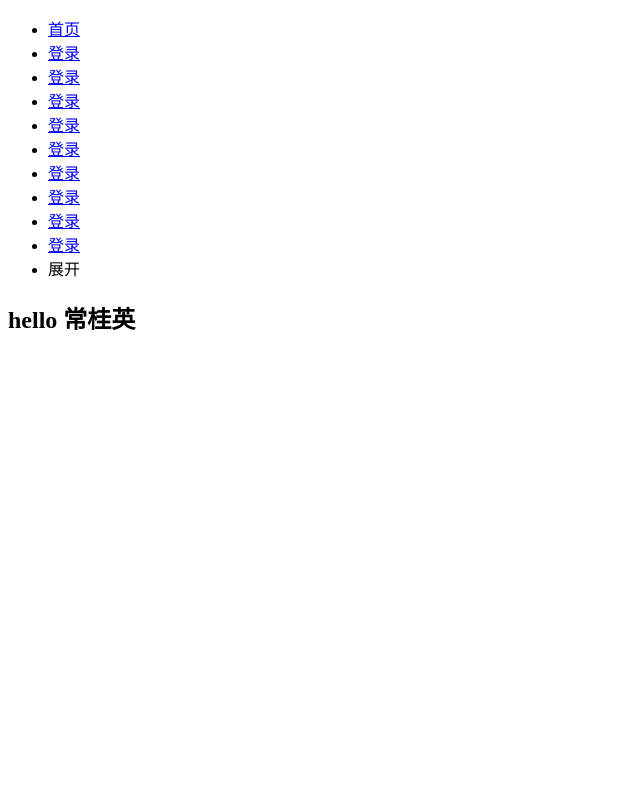
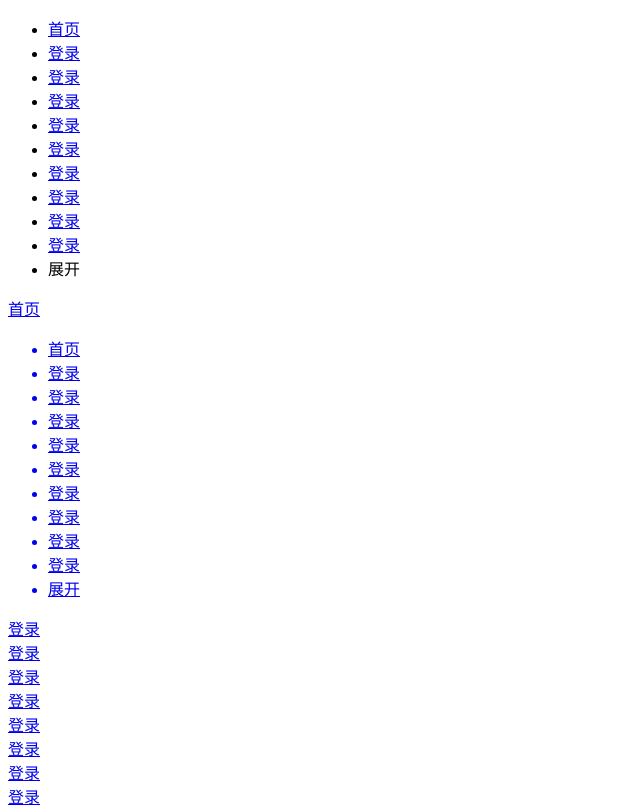
Before and after one commit to nywgithub/juejin-react-ts, a React app: page /#/main in a window 1280 px wide. Shown: the top 806 px of the page, without its empty margins (0-640 px from the left). Built offline with nearby package versions, Linux system fonts and the light colour scheme.

Commit message:
nav 悬浮

```diff
--- a/src/common/components/nav/index.tsx
+++ b/src/common/components/nav/index.tsx
@@ -8,6 +8,7 @@ export interface InavMenu {
     url: string
   }[]
   isHead?: boolean
+  children: string
 }
 
 /*
@@ -16,15 +17,26 @@ export interface InavMenu {
     2.展开绑定点击事件(点击后将大于10之后的标签插入最后)
     3.2添加动画过渡
     4.重复部分组件化
+    5.样式
 */
 
 //一级导航
 const TopNav: React.FC<InavMenu> = (props) => {
-  const { list } = props
-  const navList = list.map((item) => {
+  const [isHover, setIsHover] = useState(0)
+  const { list, children } = props
+  const navMouseHover = (index) => {
+    setIsHover(index)
+  }
+  const navList = list.map((item, index) => {
     return (
-      <Link className="nav-item" to={item.url}>
-        <div className="item-title">{item.title}</div>
+      <Link className="nav-item" to={item.url} key={index}>
+        <div
+          className="item-title nav-popBox"
+          onMouseOver={() => navMouseHover(index)}
+        >
+          {item.title}
+          {isHover === index && children}
+        </div>
       </Link>
     )
   })
@@ -45,28 +57,28 @@ const NavMenu: React.FC<InavMenu> = (props) => {
           </Link>
         </li>
       )
-    }else if(index === 10){
-        return(
-            <li className="nav-item unfold" onClick={() => foldClick()}  key={10}>
+    } else if (index === 10) {
+      return (
+        <li className="nav-item unfold" onClick={() => foldClick()} key={10}>
           展开
         </li>
       )
-    }else{
-        return(
-            isFold && (<li className="nav-item"  key={index}>
+    } else {
+      return (
+        isFold && (
+          <li className="nav-item" key={index}>
             <Link className="item-title" to={item.url}>
               {item.title}
             </Link>
-            </li>)
+          </li>
+        )
       )
     }
   })
 
   return (
     <nav className="main-nav">
-      <ul className="nav-list">
-        {navList}
-      </ul>
+      <ul className="nav-list">{navList}</ul>
     </nav>
   )
 }
--- a/src/views/top/Top.tsx
+++ b/src/views/top/Top.tsx
@@ -1,5 +1,5 @@
 import React, { useState } from 'react'
-import { NavMenu } from '@CP/nav'
+import { NavMenu, TopNav } from '@CP/nav'
 
 const LIST = [
   {
@@ -58,6 +58,13 @@ const LIST = [
 function Top() {
   const [navData, setNavData] = useState(LIST)
 
-  return <NavMenu list={navData} isHead={false} />
+  return (
+    <>
+      <NavMenu list={navData} isHead={false} />
+      <TopNav list={navData}>
+         <NavMenu list={navData} isHead={false} />
+      </TopNav>
+    </>
+  )
 }
 export default Top
```
Lines whose indentation alone changed are shown as unchanged.
